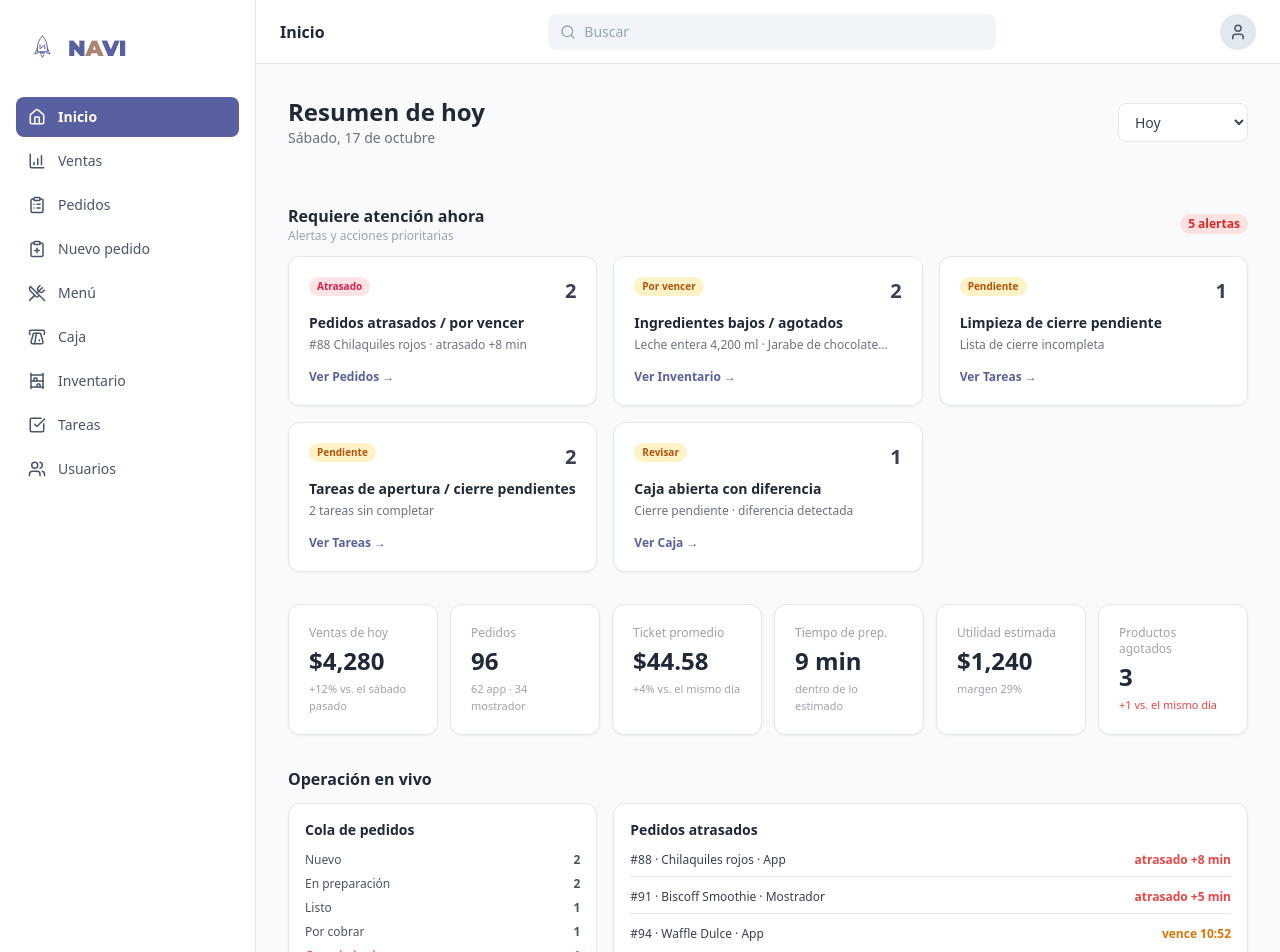
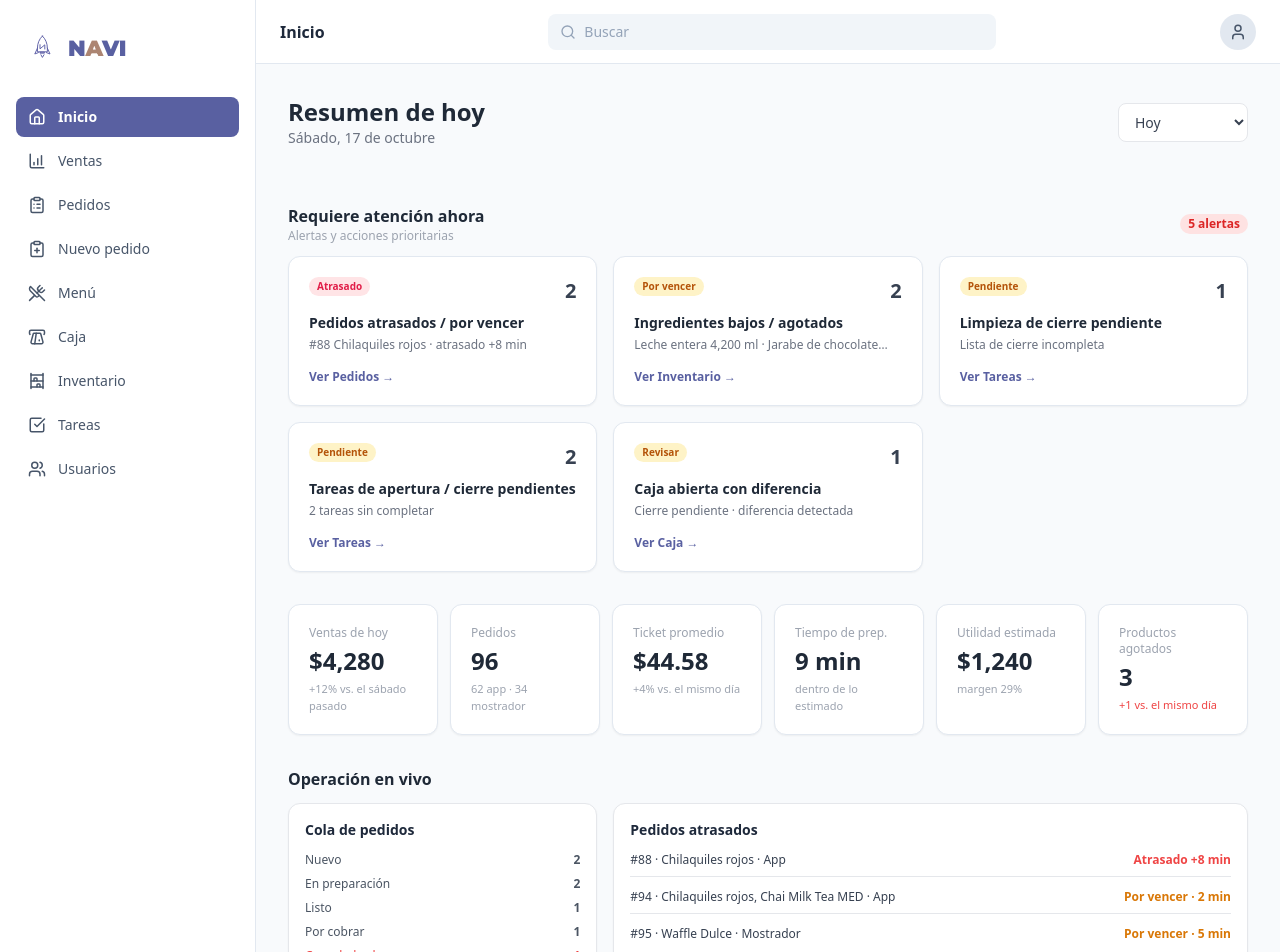
Before and after one commit to AbrilHerrera-svg/NAVI-web, a React (Vite) app in the folder NAVI-web/: page / in a window 1280 px wide. Shown: the top 952 px of the page. Built offline with nearby package versions, Linux system fonts and the light colour scheme.

Commit message:
refactor(dashboard): connect LiveOperations late orders to real orders data

```diff
--- a/NAVI-web/src/features/dashboard/components/LiveOperations.tsx
+++ b/NAVI-web/src/features/dashboard/components/LiveOperations.tsx
@@ -1,4 +1,11 @@
+import { mockQueueStatus } from "../data/dashboardMock";
+import { mockOrdersData } from "../../orders";
+
 export const LiveOperations = () => {
+  const lateOrders = mockOrdersData.filter(
+    (o) => o.dueStatusColor === "urgent" || o.dueStatusColor === "warning"
+  );
+
   return (
     <section className="mb-8">
       <h2 className="text-base font-bold text-gray-800 mb-3">Operación en vivo</h2>
@@ -7,11 +14,11 @@ export const LiveOperations = () => {
         <div className="bg-white border rounded-xl p-4 shadow-sm">
           <h3 className="font-semibold text-sm mb-3">Cola de pedidos</h3>
           <ul className="text-xs space-y-2 text-gray-600">
-            <li className="flex justify-between"><span>Nuevo</span> <span className="font-bold">2</span></li>
-            <li className="flex justify-between"><span>En preparación</span> <span className="font-bold">2</span></li>
-            <li className="flex justify-between"><span>Listo</span> <span className="font-bold">1</span></li>
-            <li className="flex justify-between"><span>Por cobrar</span> <span className="font-bold">1</span></li>
-            <li className="flex justify-between text-red-500"><span>Cancelados hoy</span> <span className="font-bold">1</span></li>
+            {mockQueueStatus.map((q, idx) => (
+              <li key={idx} className={`flex justify-between ${q.isAlert ? "text-red-500" : ""}`}>
+                <span>{q.label}</span> <span className="font-bold">{q.count}</span>
+              </li>
+            ))}
           </ul>
         </div>
 
@@ -19,18 +26,23 @@ export const LiveOperations = () => {
         <div className="bg-white border rounded-xl p-4 shadow-sm col-span-2">
           <h3 className="font-semibold text-sm mb-3">Pedidos atrasados</h3>
           <ul className="text-xs space-y-3">
-            <li className="flex justify-between border-b pb-2">
-              <span className="font-medium text-gray-700">#88 · Chilaquiles rojos · App</span>
-              <span className="text-red-500 font-semibold">atrasado +8 min</span>
-            </li>
-            <li className="flex justify-between border-b pb-2">
-              <span className="font-medium text-gray-700">#91 · Biscoff Smoothie · Mostrador</span>
-              <span className="text-red-500 font-semibold">atrasado +5 min</span>
-            </li>
-            <li className="flex justify-between">
-              <span className="font-medium text-gray-700">#94 · Waffle Dulce · App</span>
-              <span className="text-amber-600 font-semibold">vence 10:52</span>
-            </li>
+            {lateOrders.map((o, idx) => (
+              <li
+                key={o.id}
+                className={`flex justify-between ${idx !== lateOrders.length - 1 ? "border-b pb-2" : ""}`}
+              >
+                <span className="font-medium text-gray-700">
+                  {o.orderNumber} · {o.productsSummary} · {o.origin}
+                </span>
+                <span
+                  className={`font-semibold ${
+                    o.dueStatusColor === "urgent" ? "text-red-500" : "text-amber-600"
+                  }`}
+                >
+                  {o.dueStatusLabel}
+                </span>
+              </li>
+            ))}
           </ul>
         </div>
       </div>
--- a/NAVI-web/src/features/dashboard/data/dashboardMock.ts
+++ b/NAVI-web/src/features/dashboard/data/dashboardMock.ts
@@ -1,5 +1,5 @@
 import type { AlertCardItem, MetricCardItem, TopProductItem, OutOfStockItem, LowStockItem, HourlySalesItem, PaymentMethodItem, WeeklyFinanceItem,
-  UpcomingExpenseItem
+  UpcomingExpenseItem, QueueStatusItem
  } from "../types";
 
 export const mockUrgentAlerts: AlertCardItem[] = [
@@ -71,3 +71,11 @@ export const mockUpcomingExpenses: UpcomingExpenseItem[] = [
   { label: 'Rent · Nov 1', amount: '$1,800' },
   { label: 'Proveedor de lácteos · vence 3 nov', amount: '$620 · pendiente', pending: true },
 ];
+
+export const mockQueueStatus: QueueStatusItem[] = [
+  { label: 'Nuevo', count: 2 },
+  { label: 'En preparación', count: 2 },
+  { label: 'Listo', count: 1 },
+  { label: 'Por cobrar', count: 1 },
+  { label: 'Cancelados hoy', count: 1, isAlert: true },
+];
--- a/NAVI-web/src/features/dashboard/types.ts
+++ b/NAVI-web/src/features/dashboard/types.ts
@@ -59,3 +59,9 @@ export interface UpcomingExpenseItem {
   amount: string;
   pending?: boolean;
 }
+
+export interface QueueStatusItem {
+  label: string;
+  count: number;
+  isAlert?: boolean;
+}
```
